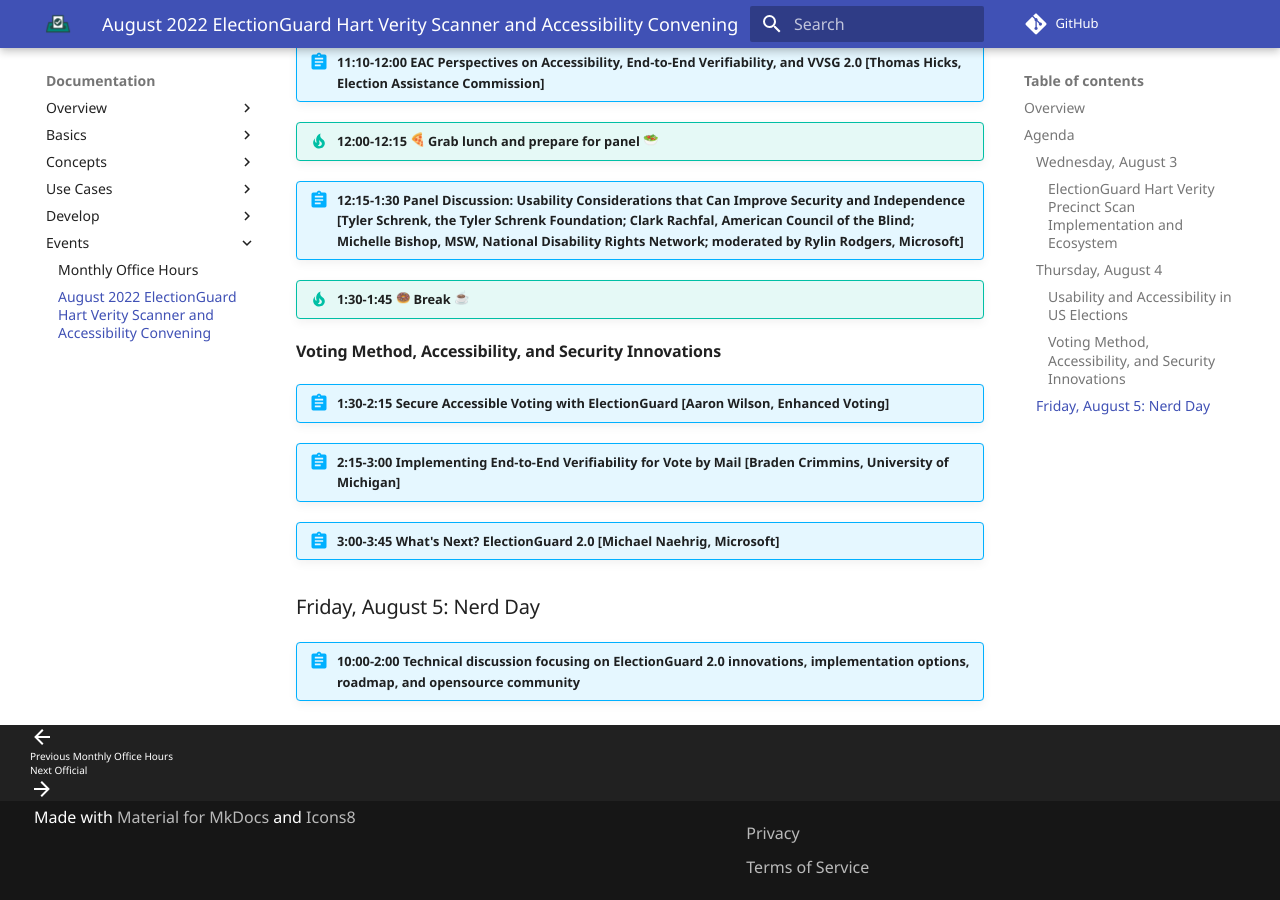
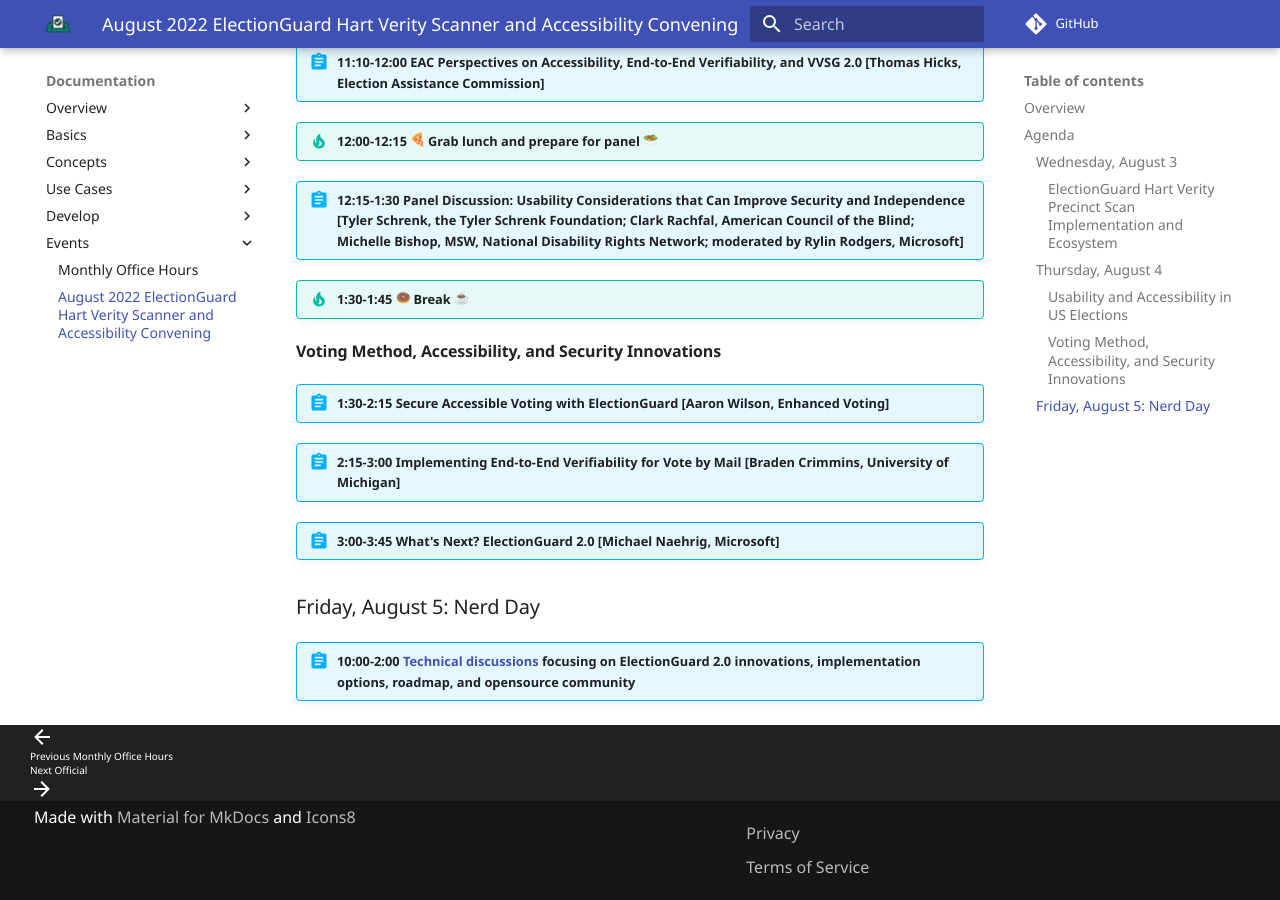
Before and after one commit to Election-Tech-Initiative/electionguard, an MkDocs documentation site: the page built from docs/events/eg_usability_aug_2022.md, in a window 1280 px wide and 900 px high, scrolled down 1706 px. Built offline with MkDocs 1.6.1 and Material for MkDocs 9.7.7, drawn with Linux system fonts in a browser that asks for light colours; emoji names are drawn with the system emoji font; some web fonts are replaced; comment, search, counter and statistics services are not loaded.

Commit message:
add link to tech agenda

```diff
--- a/docs/events/eg_usability_aug_2022.md
+++ b/docs/events/eg_usability_aug_2022.md
@@ -48,4 +48,4 @@
 
 ### Friday, August 5: Nerd Day
 
-!!! abstract "10:00-2:00 Technical discussion focusing on ElectionGuard 2.0 innovations, implementation options, roadmap, and opensource community"
+!!! abstract "10:00-2:00 [Technical discussions](https://docs.google.com/document/d/1GC7A4j2dkkOzX-yhDg_IzJ64cOZQZjR9FPWF5COJq54/edit#heading=h.kxvinmghkvur) focusing on ElectionGuard 2.0 innovations, implementation options, roadmap, and opensource community"
```
